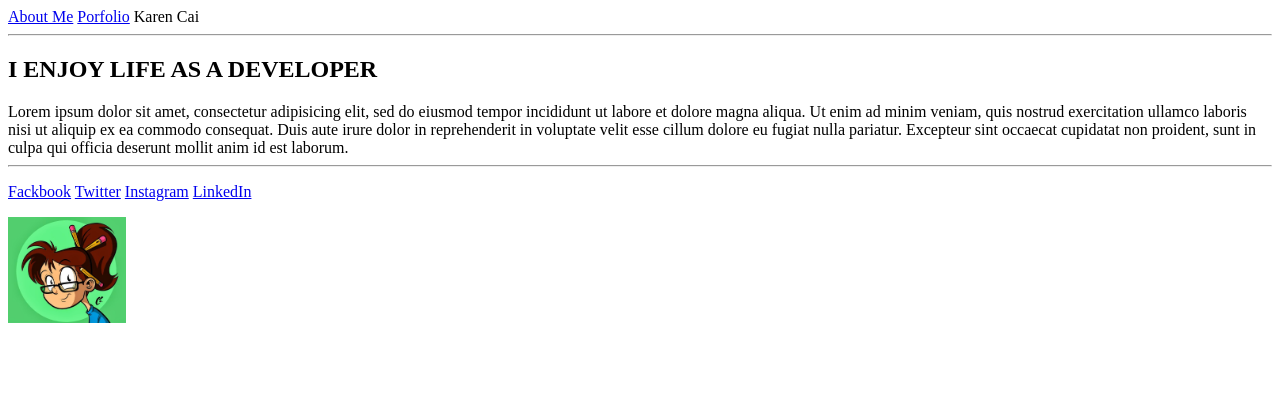
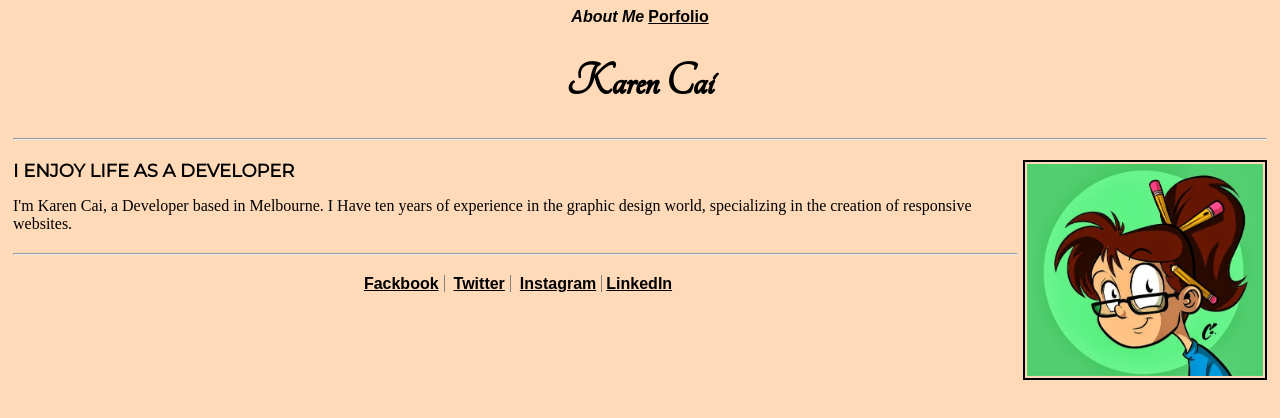
Before and after one commit to karencai/homework-portfolio, a plain HTML site: page index.html in a window 1280 px wide. Drawn offline with Linux system fonts and the light colour scheme.

Commit message:
Added Porfolio styling and About-me styling

```diff
--- /dev/null
+++ b/css/main.css
@@ -0,0 +1,130 @@
+body {
+    padding: 0 5px 0 5px;
+    background-color:peachpuff;
+}
+
+header {
+    right: auto;
+    left: auto;
+    width: 100%;
+    text-align: center;
+}
+
+.about-me-link {
+    font-family: sans-serif;
+    font-size: 16px;
+    font-weight: bold;
+
+}
+
+.portfolio-link {
+    font-family: sans-serif;
+    font-size: 16px;
+    font-weight: bold;
+
+}
+header span {
+    font-style: italic;
+}
+
+header h1 {
+    font-family: 'Tangerine', serif;
+    font-size: 48px;
+}
+
+header a {
+    color: black;
+}
+
+section h1 {
+    text-align: left;
+    font-family: Montserrat;
+    font-size: 18px;
+}
+
+.portfolio-icon {
+    float: right;
+    height: 212px;
+    width: 236px;
+    padding: 2px 2px 2px 2px;
+    border: solid 2px black;
+    margin-left: 5px;
+}
+
+hr {
+    margin: 20px 0 20px 0;
+}
+
+section {
+    left: 13px;
+    margin-right: 5px;
+}
+
+section p {
+    text-align: center;
+}
+section p a{
+    font-size: 16px;
+    font-family:  sans-serif;
+    font-weight: bold;
+    color:black;
+
+}
+
+.facebook-link {
+    border-right: solid 1px grey;
+    padding-right: 5px;
+    padding-left: 5px;
+}
+
+.twitter-link {
+    border-right: solid 1px grey;
+    padding-right: 5px;
+    padding-left: 5px;
+}
+
+.instagram-link {
+    border-right: solid 1px grey;
+    padding-right: 5px;
+    padding-left: 5px;
+}
+
+
+/*portfolio*/
+main h1{
+    font-family: sans-serif;
+    font-weight: bold;
+    font-size: 26px;
+    margin:30px 0 30px 0 ;
+}
+
+.intro{
+    font-size: 18px;
+    margin-bottom: 30px;
+}
+
+.portfolio-title{
+    font-size: 20px;
+    font-family: sans-serif;
+    font-weight: bold;
+}
+
+main ul {
+    list-style-type: square;
+}
+
+main ul li{
+    margin-top: 30px;
+}
+main ul li strong {
+    font-size: 18px;
+    font-family: sans-serif;
+    font-style: italic;
+}
+
+main ul li img {
+    margin-top: 30px ;
+    text-align: center;
+    padding: 2px 2px 2px 2px;
+    border: solid 2px black;
+}
--- a/index.html
+++ b/index.html
@@ -3,30 +3,33 @@
 <head>
     <meta charset="UTF-8">
     <title>About Me</title>
+    <link rel="stylesheet" type="text/css" href="http://fonts.googleapis.com/css?family=Tangerine">
+    <link href='http://fonts.googleapis.com/css?family=Montserrat' rel='stylesheet' type='text/css'>
+    <link rel="stylesheet" href="css/main.css"/>
+
 </head>
 <body>
 <header>
-    <a href="index.html">About Me</a>
-    <a href="portfolio.html">Porfolio</a>
-    Karen Cai
+    <span class="about-me-link">About Me</span>
+    <a class="portfolio-link" href="portfolio.html">Porfolio</a>
+
+    <h1>Karen Cai</h1>
 </header>
 <hr>
+<img class="portfolio-icon"src="img/kgavatar-final.jpg" alt="My Photo">
 <section>
     <h1>I ENJOY LIFE AS A DEVELOPER</h1>
-    Lorem ipsum dolor sit amet, consectetur adipisicing elit, sed do eiusmod
-    tempor incididunt ut labore et dolore magna aliqua. Ut enim ad minim veniam,
-    quis nostrud exercitation ullamco laboris nisi ut aliquip ex ea commodo
-    consequat. Duis aute irure dolor in reprehenderit in voluptate velit esse
-    cillum dolore eu fugiat nulla pariatur. Excepteur sint occaecat cupidatat non
-    proident, sunt in culpa qui officia deserunt mollit anim id est laborum.
-<hr>
+    I'm Karen Cai, a Developer based in Melbourne. I Have ten years of experience in the graphic design world,
+    specializing in the creation of responsive websites.
+    <hr>
     <p>
-        <a href="#">Fackbook</a>
-        <a href="#">Twitter</a>
-        <a href="#">Instagram</a>
-        <a href="#">LinkedIn</a>
+        <a href="#" class="facebook-link">Fackbook</a>
+        <a href="#" class="twitter-link">Twitter</a>
+        <a href="#" class="instagram-link">Instagram</a>
+        <a href="#" class="linkedin-link">LinkedIn</a>
     </p>
-    <img src="img/kgavatar-final.jpg" height="106" width="118">
 </section>
+
+
 </body>
 </html>
```
Also changed, not shown: portfolio.html (+11 -9 lines).
